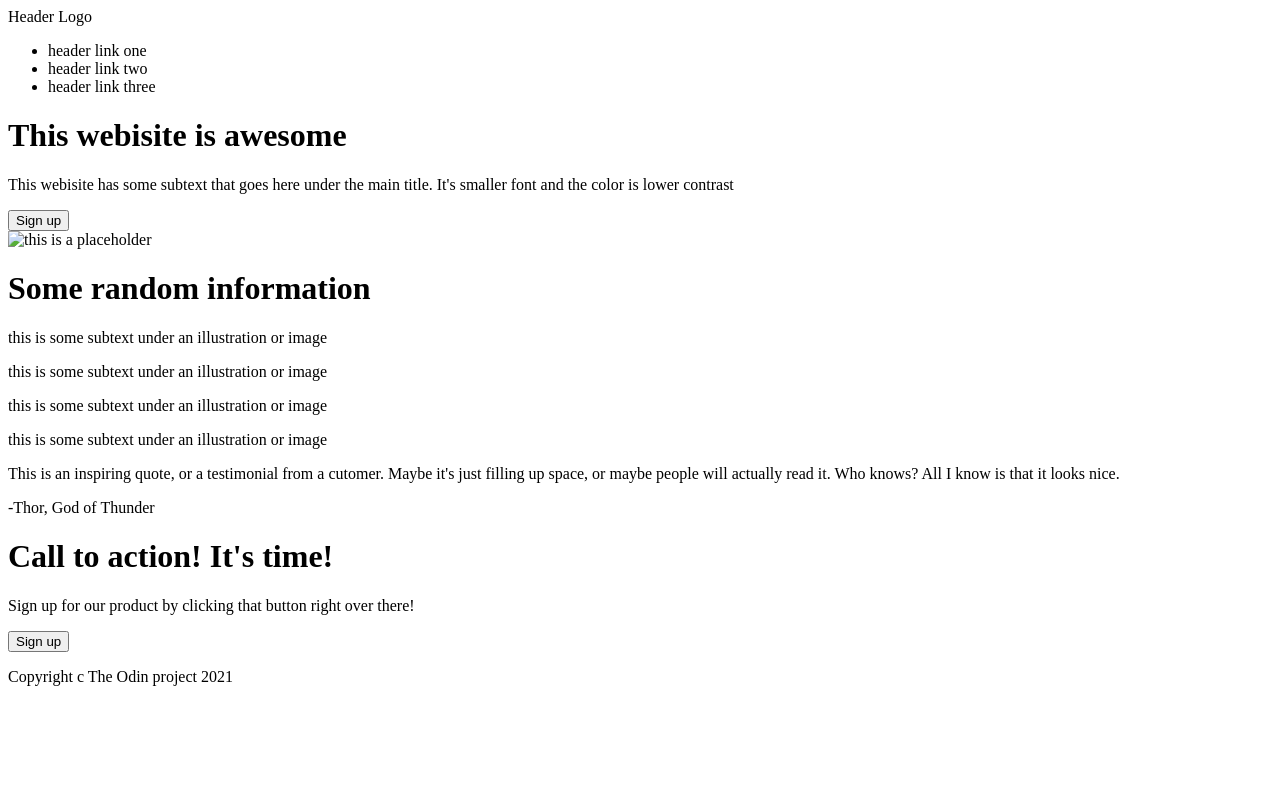
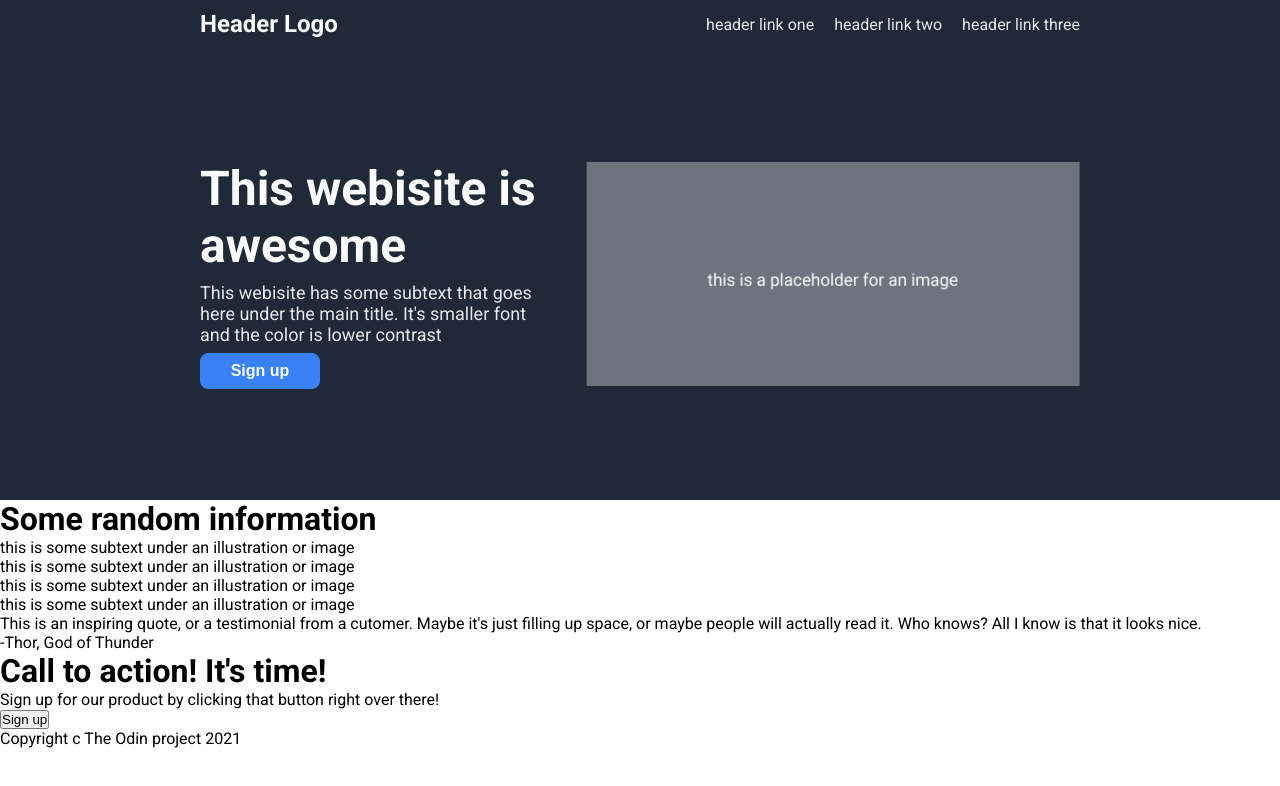
Before and after one commit to JonahTaye/landing-page, a plain HTML site: page index.html in a window 1280 px wide. Drawn offline with Linux system fonts and the light colour scheme.

Commit message:
style: add style to header container in index.html

```diff
--- a/index.html
+++ b/index.html
@@ -19,14 +19,14 @@
             </ul>
         </div>
         <div class="hero">
-            <div class="text">
+            <div class="h-text">
                 <h1>This webisite is awesome</h1>
                 <p>This webisite has some subtext that goes here under the main title.
                     It's smaller font and the color is lower contrast</p>
                 <button class="h-button">Sign up</button>
             </div>
             <div class="image">
-                <img src="#" alt="this is a placeholder" height="200px" width="400px">
+                <img src="image.png" alt="this is a placeholder" >
             </div>
         </div>
     </div>
@@ -57,7 +57,7 @@
             <div>-Thor, God of Thunder</div>
         </div>
         <div class="lower">
-            <div class="text"></div>
+            <div class="l-text"></div>
             <h1>Call to action! It's time!</h1>
             <p>Sign up for our product by clicking that button right over there!</p>
             </div>
--- a/style.css
+++ b/style.css
@@ -0,0 +1,84 @@
+@import url('https://fonts.googleapis.com/css2?family=Roboto:wght@400;700&display=swap');
+
+* {
+    margin: 0;
+    padding: 0;
+
+}
+
+body {
+    display: flex;
+    flex-direction: column;
+    font-family: Roboto;
+}
+
+.header {
+    height: 500px;
+    display: flex;
+    flex-direction: column;
+    background-color: #1F2937;
+}
+
+.logo-link {
+    display: flex;
+    justify-content: space-between;
+    align-items: center;
+    padding: 10px 200px;
+}
+
+ul {
+    list-style: none;
+    display: flex;
+    color: #E5E7EB;
+
+    gap: 20px;
+}
+
+.hero {
+    flex: 2;
+    display: flex;
+    justify-content: center;
+    gap: 30px;
+    margin: 0 200px;
+}
+
+.hero h1 {
+    font-size: 48px;
+    color: #F9FAF8;
+    font-weight: 900;
+
+}
+
+.hero p {
+    color: #E5E7EB;
+    font-size: 18px;
+}
+
+.h-text {
+    display: flex;
+    flex-direction: column;
+    justify-content: center;
+    gap: 8px;
+}
+
+.logo {
+    font-size: 24px;
+    color: #F9FAF8;
+    font-weight: 600;
+}
+
+.h-button {
+    width: 120px;
+    background-color: #3882F6;
+    color: #F9FAF8;
+    border-radius: 8px;
+    padding: 8px 20px;
+    font-weight: 600;
+    font-size: medium;
+    border: 1px #3882F6 solid;
+}
+
+.image {
+    display: flex;
+    align-items: center;
+}
```
Also changed, not shown: image.png (added).
